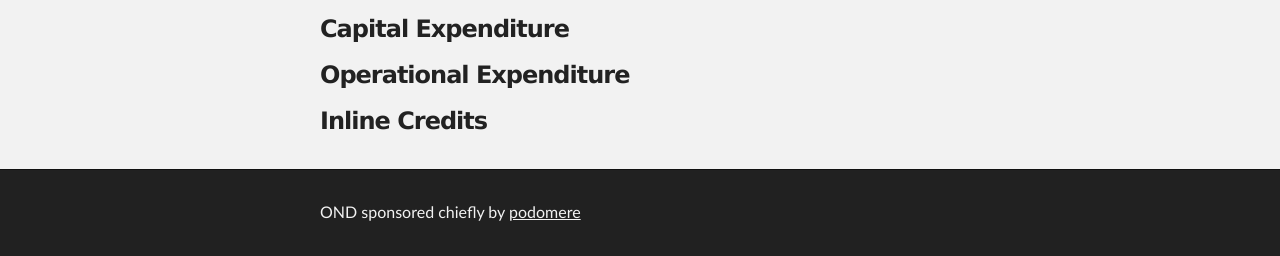
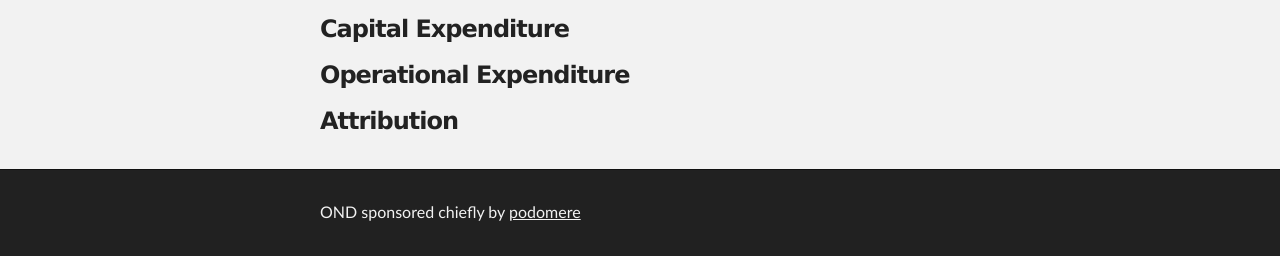
Before and after one commit to podomere/ond, a Jekyll site: the page built from ond-00001/ond-00001.md, in a window 1280 px wide and 900 px high, scrolled down 13172 px. Shown: the part 641-897 px from the top of the window. Built offline with Jekyll 4.4.1, drawn with Linux system fonts in a browser that asks for light colours.

Commit message:
Update ond-00001.md

```diff
--- a/ond-00001/ond-00001.md
+++ b/ond-00001/ond-00001.md
@@ -270,4 +270,4 @@ Depending upon how many sites you have, your desire for unique IDs, and any futu
 
 ### Operational Expenditure
 
-### Inline Credits
+### Attribution
```
